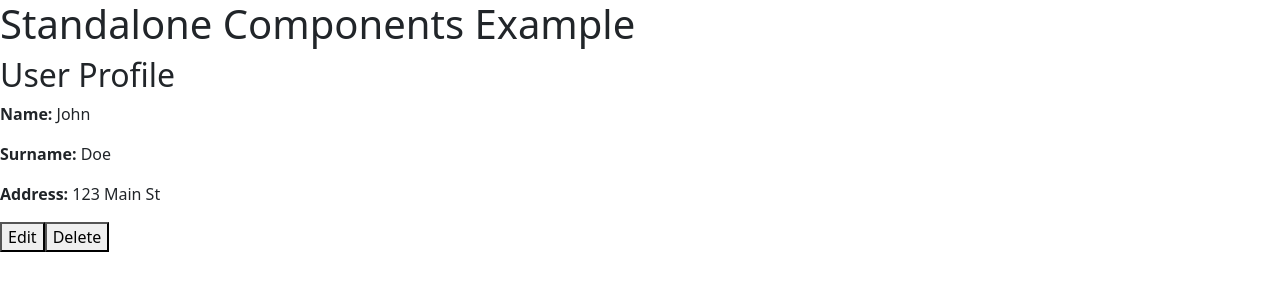
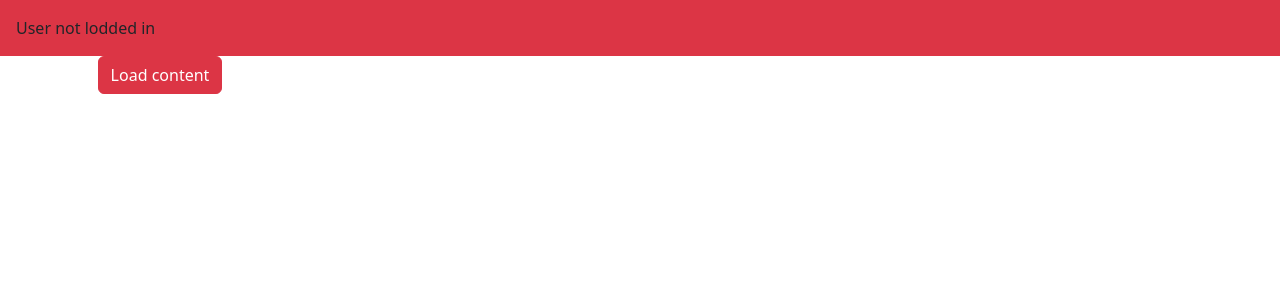
Before and after one commit to consollog/Angular_Testing, an Angular app: page / in a window 1280 px wide. Shown: the top 300 px of the page. Built offline with nearby package versions, Linux system fonts and the light colour scheme.

Commit message:
Ng-Template Added

```diff
--- a/src/app/app.component.html
+++ b/src/app/app.component.html
@@ -6,7 +6,9 @@
     <app-put-api></app-put-api>
   </div>  -->
 
-  <div>
-    <h1>Standalone Components Example</h1>
+  <!-- <div>
+    <h1>Put And Delete Api</h1>
     <app-put-api></app-put-api>
-  </div>
+  </div> -->
+
+  <app-ng-template/>
--- /dev/null
+++ b/src/app/components/ng-template/ng-template.component.html
@@ -0,0 +1,28 @@
+<div class="bg-primary p-3" *ngIf="isLoggedin; else notLodded">{{looggedinUser}}</div>
+<ng-template #notLodded>
+    <div class="bg-danger p-3">User not lodded in</div>
+</ng-template>
+
+<div class="col-4">
+    <ng-template #dynamictemp>
+        <p>Hello from yash</p>
+    </ng-template>
+</div>
+
+<div class="col-4">
+    <div #dynamiContainer>
+
+    </div>
+</div>
+
+<div class="col-3 text-center">
+
+</div>
+
+<div class="col-3 text-center">
+
+</div>
+
+<div class="col-3 text-center">
+   <button class="btn btn-danger" (click)="DynamicTempDisplay()">Load content</button>
+</div>
--- /dev/null
+++ b/src/app/components/ng-template/ng-template.component.ts
@@ -0,0 +1,23 @@
+import { CommonModule } from '@angular/common';
+import { Component, TemplateRef, ViewChild, ViewContainerRef } from '@angular/core';
+
+@Component({
+  selector: 'app-ng-template',
+  imports: [CommonModule],
+  templateUrl: './ng-template.component.html',
+  styleUrl: './ng-template.component.css'
+})
+export class NgTemplateComponent {
+  isLoggedin:boolean=false;
+ looggedinUser:string="Yash";
+
+ @ViewChild('dynamictemp') dynamictemp: TemplateRef<any>| undefined
+ @ViewChild('dynamiContainer',{read:ViewContainerRef}) dynamiContainer: ViewContainerRef| undefined
+
+ DynamicTempDisplay(){
+   if(this.dynamictemp){
+    debugger
+    this.dynamiContainer?.createEmbeddedView(this.dynamictemp)
+   }
+ }
+}
--- a/src/app/components/put-api/put-api.component.html
+++ b/src/app/components/put-api/put-api.component.html
@@ -1,5 +1,5 @@
 <div>
-    <h2>User Profile</h2>
+    <h2>User Data</h2>
 
     <form *ngIf="isEditing" (ngSubmit)="saveUser()">
       <div>
@@ -25,5 +25,6 @@
       <button (click)="deleteUser()">Delete</button>
     </div>
 
-    <p *ngIf="response">{{ response }}</p>
+    <p *ngIf="response">{{ response}}</p>
+    <p>{{user| json}}</p>
   </div>
--- a/src/app/components/put-api/put-api.component.ts
+++ b/src/app/components/put-api/put-api.component.ts
@@ -1,11 +1,11 @@
-import { CommonModule } from '@angular/common';
+import { CommonModule, JsonPipe } from '@angular/common';
 import { HttpClient } from '@angular/common/http';
 import { Component } from '@angular/core';
 import { FormsModule } from '@angular/forms';
 
 @Component({
   selector: 'app-put-api',
-  imports: [CommonModule,FormsModule,FormsModule],
+  imports: [CommonModule,FormsModule,FormsModule,JsonPipe],
   templateUrl: './put-api.component.html',
   styleUrl: './put-api.component.css'
 })
```
Also changed, not shown: src/app/app.component.ts (+8 -7 lines), src/app/components/ng-template/ng-template.component.css (added), 2 other files (tests, documents, lock files or other folders).
